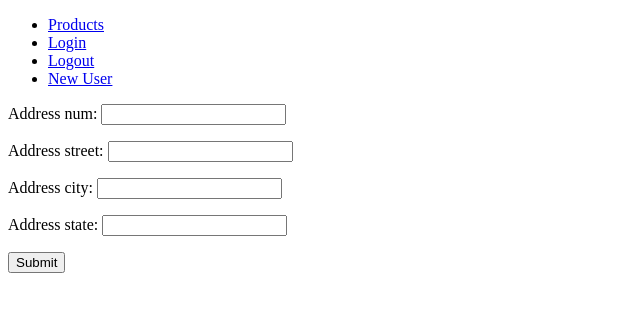
After one commit to cjredmond/store_app, a Django app: page /profile/4/update/ in a window 1280 px wide. The commit adds this page. Shown: the top 312 px of the page, without its empty margins (0-640 px from the left). Run offline with Django 3.2, Linux system fonts and the light colour scheme; data comes from the database, SQL or seed files in the repository.

Commit message:
added profile view and update

```diff
--- a/store_app/urls.py
+++ b/store_app/urls.py
@@ -1,12 +1,14 @@
 from django.conf.urls import url, include
 from django.conf.urls import url
 from django.contrib import admin
-from user_auth.views import UserCreateView, CartDetailView, CartUpdateView, ProfileDetailView
+from user_auth.views import UserCreateView, CartDetailView, CartUpdateView, ProfileDetailView, \
+                            IndexView, ProfileUpdateView
 from products.views import ProductListView, ProductDetailView, AddToCartView
 
 urlpatterns = [
     url(r'^admin/', admin.site.urls),
     url(r'^', include("django.contrib.auth.urls")),
+    url(r'^$', IndexView.as_view(), name='index_view'),
     url(r'^create/user$', UserCreateView.as_view(), name="user_create_view"),
     url(r'^products/$', ProductListView.as_view(), name="product_list_view"),
     url(r'^product/(?P<pk>\d+)/$', ProductDetailView.as_view(), name='product_detail_view'),
@@ -14,4 +16,5 @@ urlpatterns = [
     url(r'^cart/(?P<pk>\d+)/$', CartDetailView.as_view(), name='cart_detail_view'),
     url(r'^cart/(?P<pk>\d+)/checkout$', CartUpdateView.as_view(), name='cart_update_view'),
     url(r'^profile/(?P<pk>\d+)/$', ProfileDetailView.as_view(), name='profile_detail_view'),
+    url(r'^profile/(?P<pk>\d+)/update/$', ProfileUpdateView.as_view(), name='profile_update_view'),
 ]
--- /dev/null
+++ b/templates/index.html
@@ -0,0 +1,4 @@
+{% extends 'base.html' %}
+{% block content %}
+<h4>Index</h4>
+{% endblock %}
--- a/templates/user_auth/profile_detail.html
+++ b/templates/user_auth/profile_detail.html
@@ -1,6 +1,8 @@
 {% extends 'base.html' %}
 {% block content %}
 
+Address: {{ profile.address_num }} {{ profile.address_street}}, {{ profile.address_city }}, {{ profile.address_state}}
+<a href="{% url 'profile_update_view' request.user.profile.id %}">Update Info</a>
 <h3>Current Cart</h3>
 
 {% for item in profile.user.cart.items %}
--- /dev/null
+++ b/templates/user_auth/profile_form.html
@@ -0,0 +1,8 @@
+{% extends 'base.html' %}
+{% block content %}
+<form class="" method="post">
+  {% csrf_token %}
+  {{ form.as_p }}
+  <input type="submit" value="Submit">
+</form>
+{% endblock %}
--- a/user_auth/models.py
+++ b/user_auth/models.py
@@ -5,10 +5,10 @@ from django.db.models.signals import post_save
 
 class Profile(models.Model):
     user = models.OneToOneField('auth.User')
-    adress_num = models.IntegerField(blank=True,null=True)
-    adress_street = models.CharField(max_length=40,blank=True,null=True)
-    adress_city = models.CharField(max_length=40,blank=True,null=True)
-    adress_state = models.CharField(max_length=2,blank=True,null=True)
+    address_num = models.IntegerField(blank=True,null=True)
+    address_street = models.CharField(max_length=40,blank=True,null=True)
+    address_city = models.CharField(max_length=40,blank=True,null=True)
+    address_state = models.CharField(max_length=2,blank=True,null=True)
 
     def __str__(self):
         return str(self.user.username)
--- a/user_auth/views.py
+++ b/user_auth/views.py
@@ -7,6 +7,9 @@ from django.urls import reverse, reverse_lazy
 from user_auth.models import Cart, Profile
 from shipping.models import Shipment, OrderProduct
 from products.models import CartProduct
+
+class IndexView(TemplateView):
+    template_name = "index.html"
 
 class UserCreateView(CreateView):
     model = User
@@ -35,3 +38,13 @@ class CartUpdateView(UpdateView):
 
 class ProfileDetailView(DetailView):
     model = Profile
+
+class ProfileUpdateView(UpdateView):
+    model = Profile
+    fields = ('address_num', 'address_street','address_city', 'address_state')
+
+    def get_success_url(self):
+        return reverse('profile_detail_view', args=str(self.request.user.profile.id))
+    def form_valid(self,form):
+        instance = form.save(commit=False)
+        return super().form_valid(form)
```
Also changed, not shown: db.sqlite3, user_auth/migrations/0003_auto_20161220_1745.py (added).
